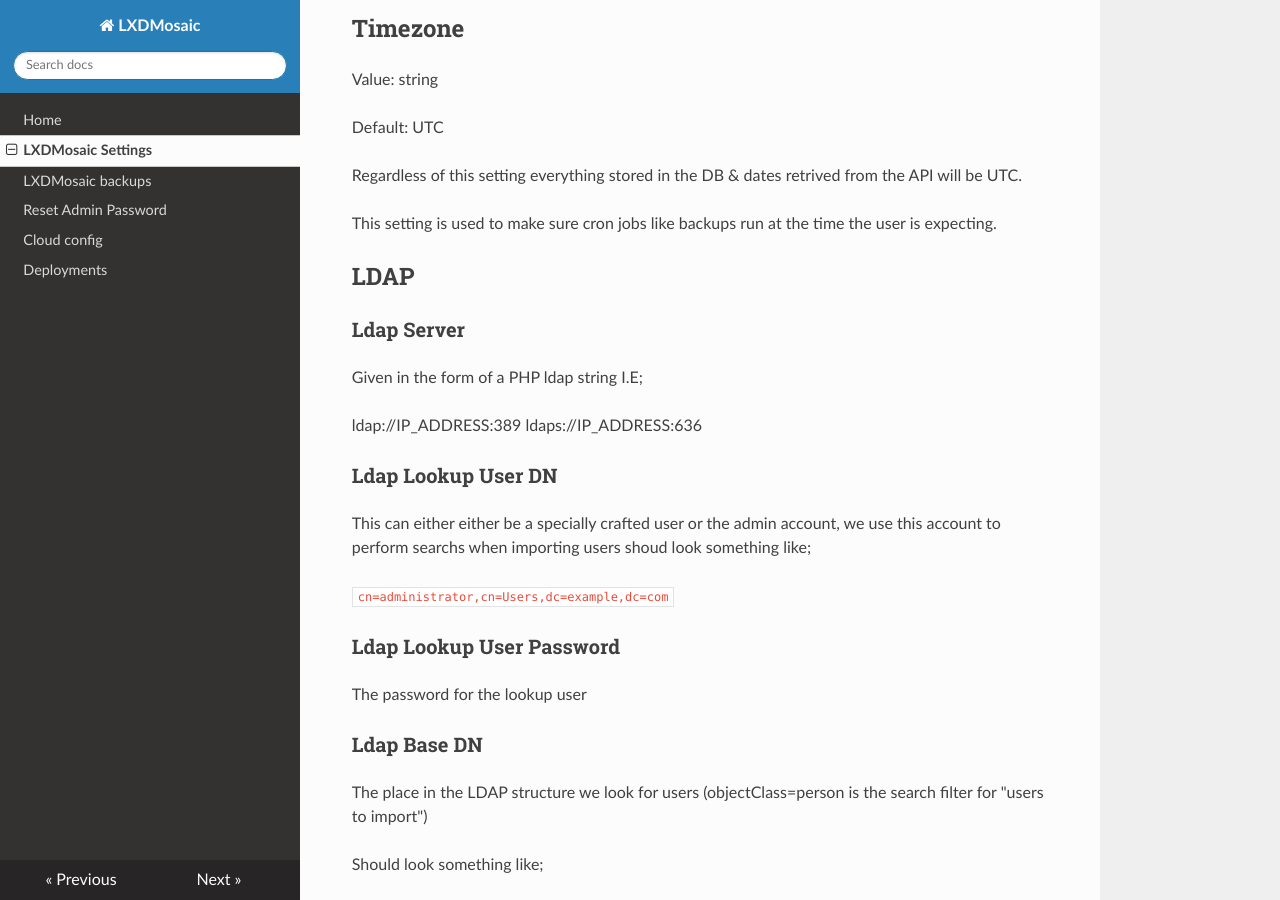
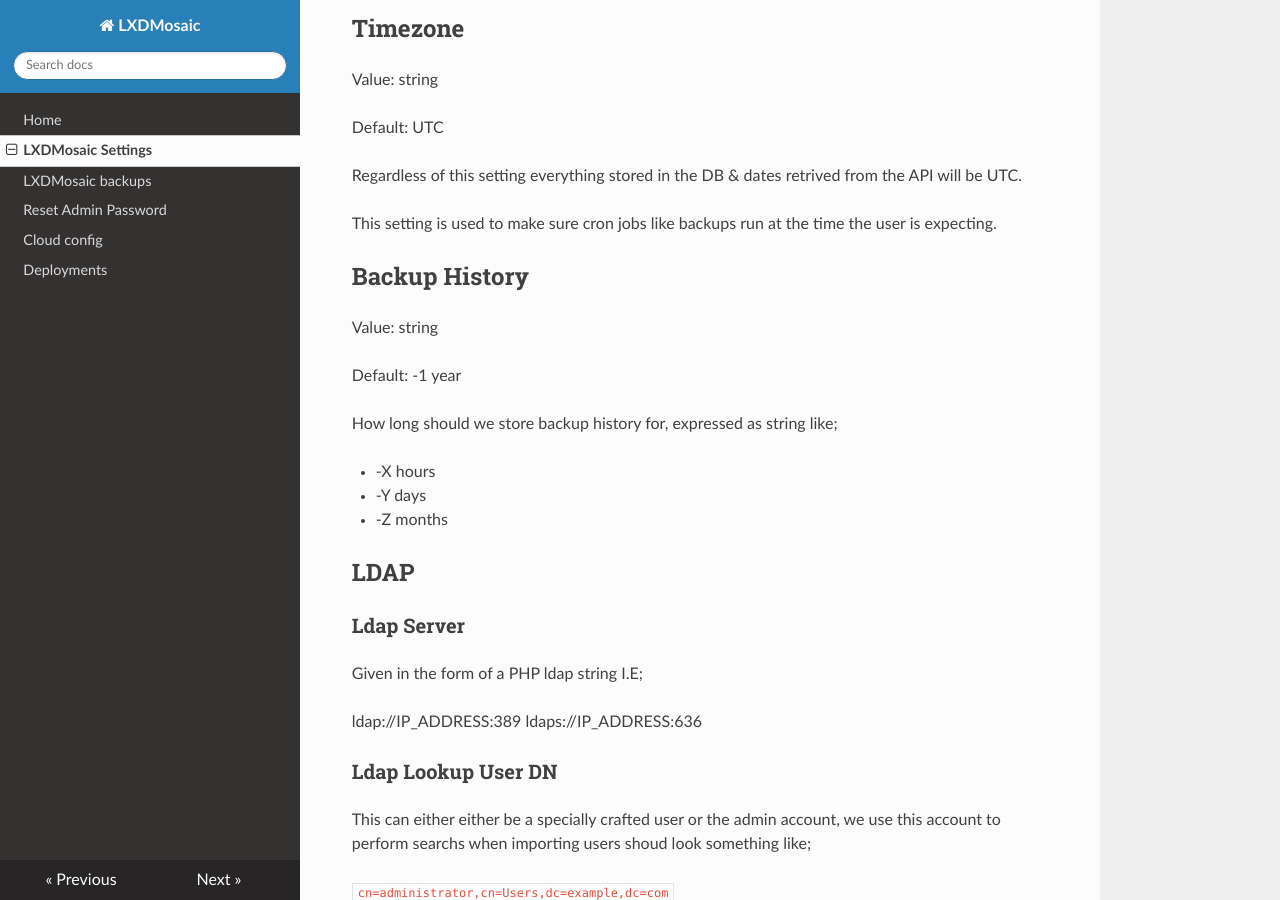
Before and after one commit to turtle0x1/LxdMosaic, an MkDocs documentation site: the page built from docs/LXDMosaic_Settings.md, in a window 1280 px wide and 900 px high, scrolled down 1607 px. Built offline with MkDocs 1.6.1, drawn with Linux system fonts in a browser that asks for light colours; nearby versions of some CDN libraries.

Commit message:
Add docs for backup history setting

```diff
--- a/docs/LXDMosaic_Settings.md
+++ b/docs/LXDMosaic_Settings.md
@@ -74,6 +74,18 @@
 This setting is used to make sure cron jobs like backups run at the time the
 user is expecting.
 
+## Backup History
+
+Value: string
+
+Default: -1 year
+
+How long should we store backup history for, expressed as string like;
+
+  - -X hours
+  - -Y days
+  - -Z months
+
 ## LDAP
 
 ### Ldap Server
```
